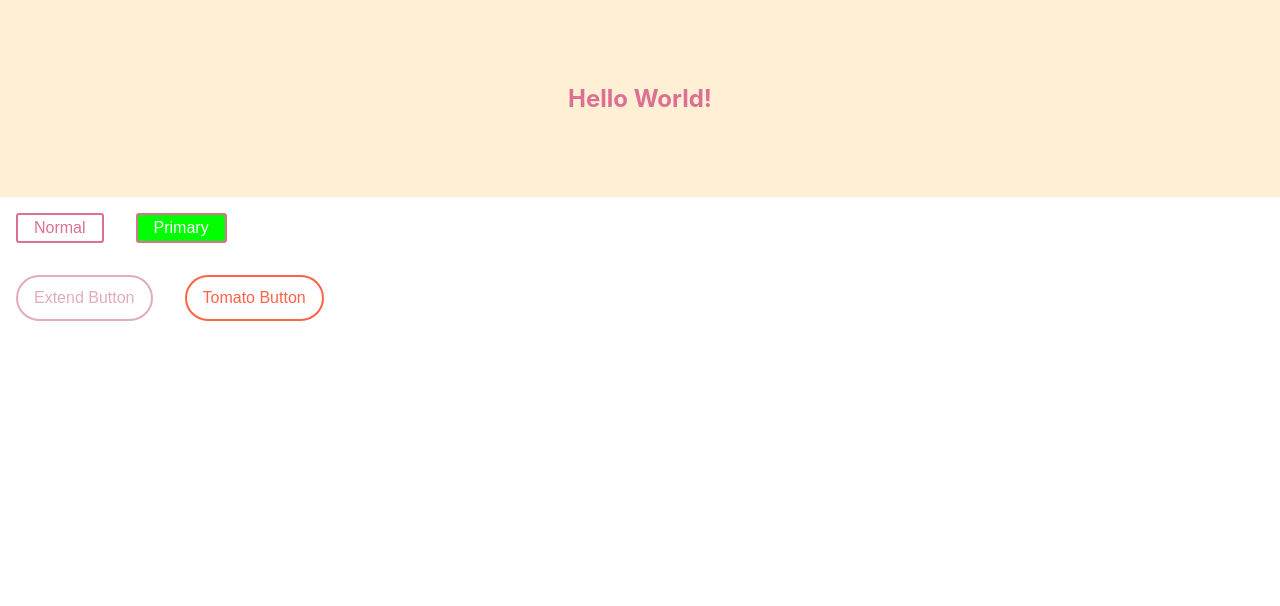
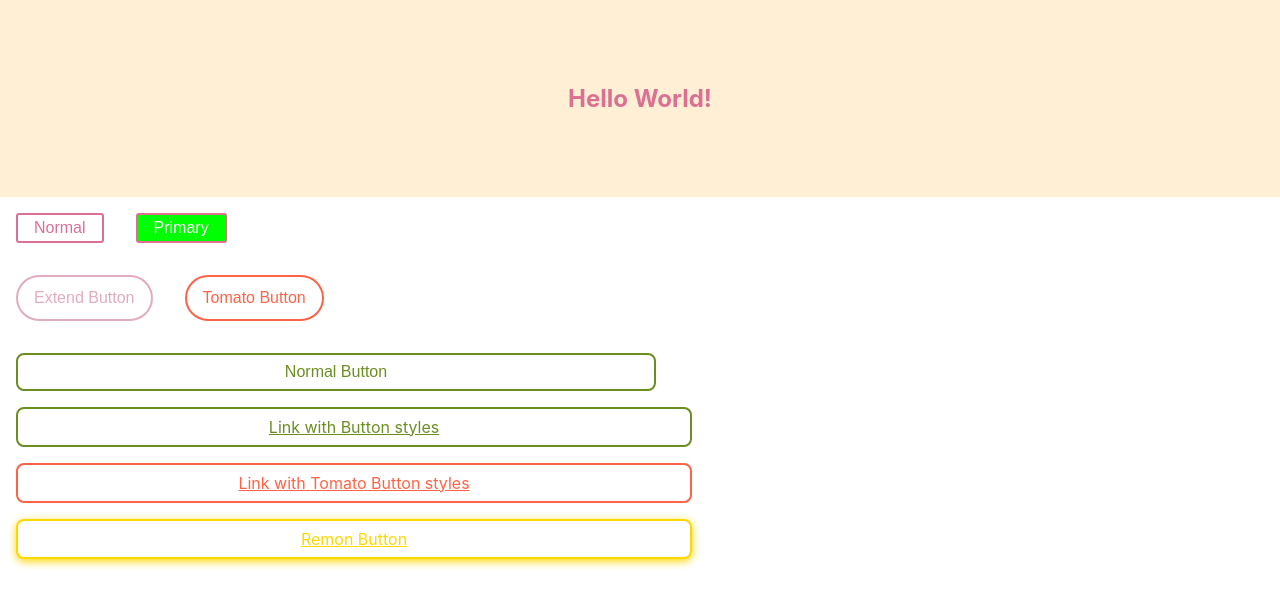
Before and after one commit to mendelssohnbach/styled-component-basics, a React (Create React App) app: page / in a window 1280 px wide. Shown: the top 606 px of the page. Built offline with nearby package versions, Linux system fonts and the light colour scheme.

Commit message:
As polymorphic prop

```diff
--- a/src/App.js
+++ b/src/App.js
@@ -1,8 +1,9 @@
-import logo from './logo.svg';
-import './App.css';
+// import logo from './logo.svg';
+// import './App.css';
 import Title from './components/Title';
 import Button from './components/Button';
 import ExtendButton from './components/ExtendButton';
+import PolymorphicButton from './components/PolymorphicButton';
 
 function App() {
   return (
@@ -10,6 +11,7 @@ function App() {
       <Title />
       <Button />
       <ExtendButton />
+      <PolymorphicButton />
     </>
   );
 }
--- /dev/null
+++ b/src/components/PolymorphicButton.jsx
@@ -0,0 +1,48 @@
+import styled from 'styled-components';
+
+const PolymorphicButton = () => {
+  const PolymorphicButton = styled.button`
+    display: inline-block;
+    color: olivedrab;
+    background-color: white;
+    text-align: center;
+    font-size: 1em;
+    margin: 1em;
+    padding: 0.5em 1em;
+    width: 50vw;
+    align-items: center;
+    border: 2px solid olivedrab;
+    border-radius: 0.5em;
+    display: block;
+  `;
+
+  const TomatoButton = styled(PolymorphicButton)`
+    color: tomato;
+    border-color: tomato;
+    cursor: pointer;
+  `;
+
+  const LemonButton = styled(PolymorphicButton)`
+    color: #ffd700;
+    border-color: #ffd700;
+    box-shadow: 0em 0.15em 0.5em;
+    cursor: wait;
+  `;
+
+  return (
+    <div>
+      <PolymorphicButton>Normal Button</PolymorphicButton>
+      <PolymorphicButton as="a" href="/">
+        Link with Button styles
+      </PolymorphicButton>
+      <TomatoButton as="a" href="/">
+        Link with Tomato Button styles
+      </TomatoButton>
+      <LemonButton as="a" href="/">
+        Remon Button
+      </LemonButton>
+    </div>
+  );
+};
+
+export default PolymorphicButton;
```
Also changed, not shown: 1 other file (tests, documents, lock files or other folders).
